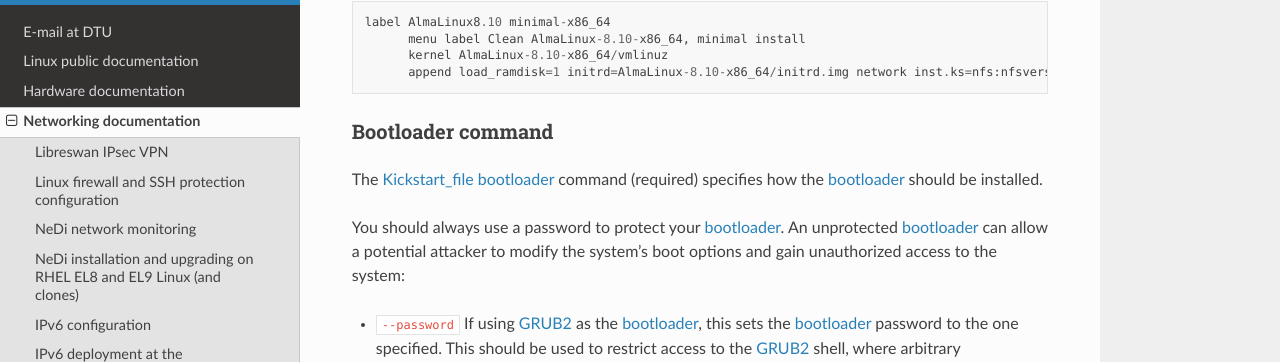
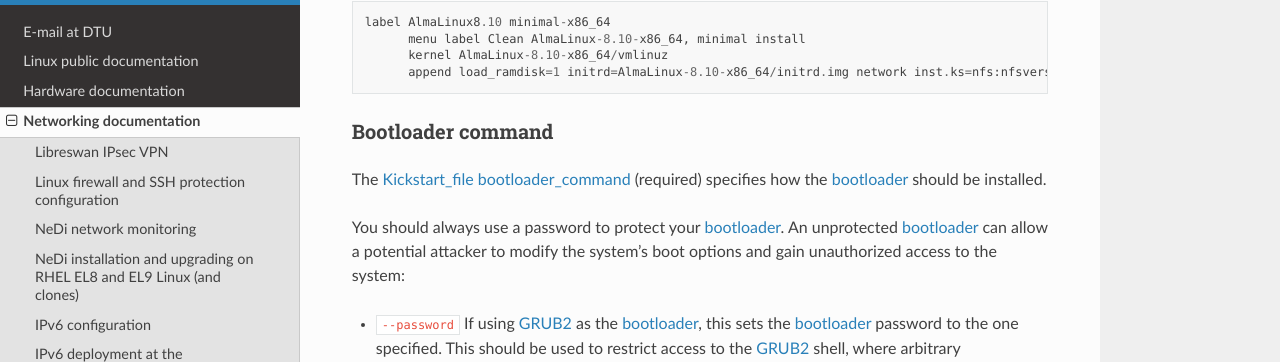
Before and after one commit to OleHolmNielsen/ITwiki, a Sphinx documentation site: the page built from docs/PXE_and_UEFI.rst, in a window 1280 px wide and 900 px high, scrolled down 13926 px. Shown: the part 88-450 px from the top of the window. Built offline with Sphinx 7.4.7 and the Read the Docs theme 3.1.0, drawn with Linux system fonts in a browser that asks for light colours.

```diff
--- a/docs/PXE_and_UEFI.rst
+++ b/docs/PXE_and_UEFI.rst
@@ -679,7 +680,7 @@ A Legacy PXE_ BIOS_ boot file ``/tftpboot/pxelinux.cfg/default`` example using t
 Bootloader command
 ------------------
 
-The Kickstart_file_ bootloader_ command (required) specifies how the bootloader_ should be installed.
+The Kickstart_file_ bootloader_command_ (required) specifies how the bootloader_ should be installed.
 
 You should always use a password to protect your bootloader_.
 An unprotected bootloader_ can allow a potential attacker to modify the system’s boot options and gain unauthorized access to the system:
```
Also changed, not shown: other parts of docs/PXE_and_UEFI.rst (+2 -1 lines).
